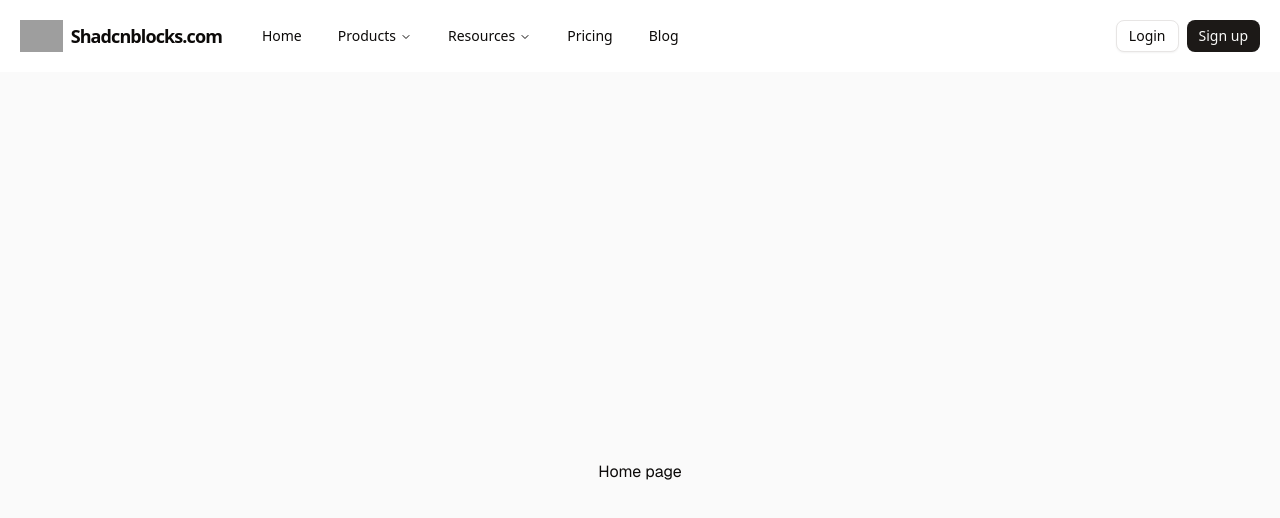
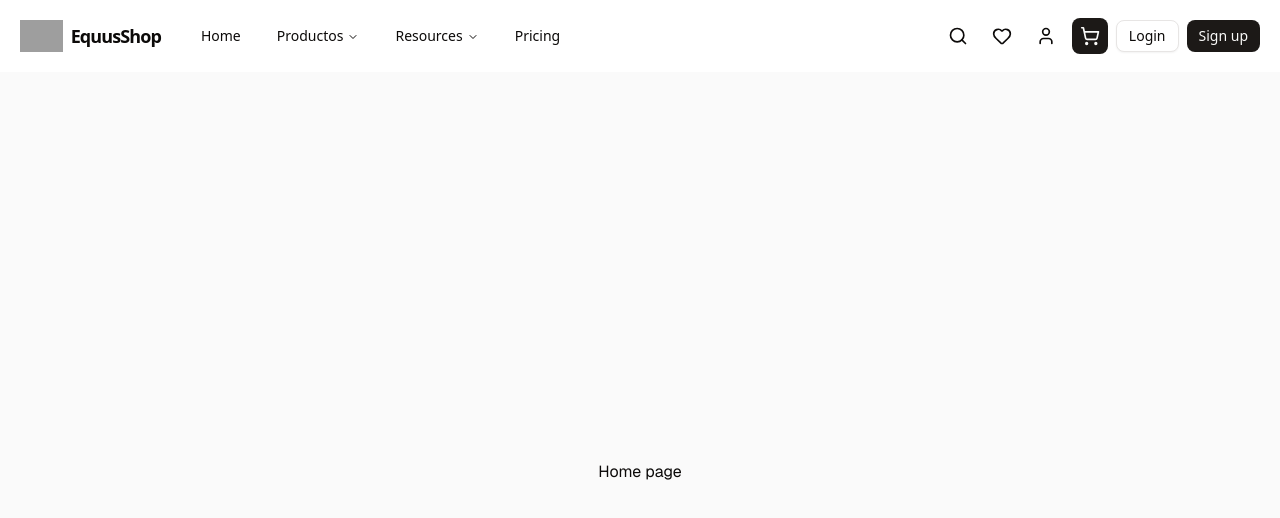
Before and after one commit to FrancoBarberis/S02-26-Equipo-14-Web-App-Development---Frontend, a Next.js app: page / in a window 1280 px wide. Shown: the top 518 px of the page. Built offline with nearby package versions, Linux system fonts and the light colour scheme; grey boxes are pictures that could not be loaded.

Commit message:
Navbar products dropdowns

```diff
--- a/components/Navbar.tsx
+++ b/components/Navbar.tsx
@@ -1,6 +1,22 @@
 "use client";
 
-import { Book, Menu, Sunset, Trees, Zap } from "lucide-react";
+import {
+  Menu,
+  User,
+  ShoppingCart,
+  Search,
+  Home as HomeIcon,
+  Armchair,
+  Link2,
+  Footprints,
+  FlaskConical,
+  Shirt,
+  LifeBuoy,
+  Mail,
+  Activity,
+  FileText,
+  Heart,
+} from "lucide-react";
 
 import { cn } from "@/lib/utils";
 
@@ -26,6 +42,7 @@ import {
   SheetTitle,
   SheetTrigger,
 } from "@/components/ui/sheet";
+import React from "react";
 
 interface MenuItem {
   title: string;
@@ -59,40 +76,45 @@ interface Navbar1Props {
 
 const Navbar1 = ({
   logo = {
-    url: "https://www.shadcnblocks.com",
+    url: "/",
     src: "https://deifkwefumgah.cloudfront.net/shadcnblocks/block/logos/shadcnblockscom-icon.svg",
     alt: "logo",
-    title: "Shadcnblocks.com",
+    title: "EquusShop",
   },
   menu = [
-    { title: "Home", url: "#" },
+    { title: "Home", url: "/" },
     {
-      title: "Products",
+      title: "Productos",
       url: "#",
       items: [
         {
-          title: "Blog",
-          description: "The latest industry news, updates, and info",
-          icon: <Book className="size-5 shrink-0" />,
+          title: "Monturas",
+          description: "Sillas, cinchas y accesorios de montura",
+          icon: <Armchair className="size-5 shrink-0" />,
           url: "#",
         },
         {
-          title: "Company",
-          description: "Our mission is to innovate and empower the world",
-          icon: <Trees className="size-5 shrink-0" />,
+          title: "Bridones",
+          description: "Bocados y cabezadas",
+          icon: <Link2 className="size-5 shrink-0" />,
           url: "#",
         },
         {
-          title: "Careers",
-          description: "Browse job listing and discover our workspace",
-          icon: <Sunset className="size-5 shrink-0" />,
+          title: "Estribos",
+          description: "Estribos y accesorios",
+          icon: <Footprints className="size-5 shrink-0" />,
           url: "#",
         },
         {
-          title: "Support",
-          description:
-            "Get in touch with our support team or visit our community forums",
-          icon: <Zap className="size-5 shrink-0" />,
+          title: "Comida / Suplementos",
+          description: "Vitaminas y suplementos nutricionales",
+          icon: <FlaskConical className="size-5 shrink-0" />,
+          url: "#",
+        },
+        {
+          title: "Ropa técnica",
+          description: "Indumentaria para entrenamiento y competición",
+          icon: <Shirt className="size-5 shrink-0" />,
           url: "#",
         },
       ],
@@ -103,36 +125,32 @@ const Navbar1 = ({
       items: [
         {
           title: "Help Center",
-          description: "Get all the answers you need right here",
-          icon: <Zap className="size-5 shrink-0" />,
+          description: "Respuestas a preguntas frecuentes",
+          icon: <LifeBuoy className="size-5 shrink-0" />,
           url: "#",
         },
         {
           title: "Contact Us",
-          description: "We are here to help you with any questions you have",
-          icon: <Sunset className="size-5 shrink-0" />,
+          description: "Soporte y consultas",
+          icon: <Mail className="size-5 shrink-0" />,
           url: "#",
         },
         {
           title: "Status",
-          description: "Check the current status of our services and APIs",
-          icon: <Trees className="size-5 shrink-0" />,
+          description: "Estado de servicios y APIs",
+          icon: <Activity className="size-5 shrink-0" />,
           url: "#",
         },
         {
           title: "Terms of Service",
-          description: "Our terms and conditions for using our services",
-          icon: <Book className="size-5 shrink-0" />,
+          description: "Términos y condiciones",
+          icon: <FileText className="size-5 shrink-0" />,
           url: "#",
         },
       ],
     },
     {
       title: "Pricing",
-      url: "#",
-    },
-    {
-      title: "Blog",
       url: "#",
     },
   ],
@@ -144,7 +162,7 @@ const Navbar1 = ({
 }: Navbar1Props) => {
   return (
     <section className={cn("py-4 px-5", className)}>
-      <div className="container">
+      <div className="container w-full">
         {/* Desktop Menu */}
         <nav className="hidden items-center justify-between lg:flex">
           <div className="flex items-center gap-6">
@@ -159,6 +177,7 @@ const Navbar1 = ({
                 {logo.title}
               </span>
             </a>
+
             <div className="flex items-center">
               <NavigationMenu>
                 <NavigationMenuList>
@@ -167,7 +186,22 @@ const Navbar1 = ({
               </NavigationMenu>
             </div>
           </div>
-          <div className="flex gap-2">
+
+          {/* (Opcional) Acciones rápidas a la derecha */}
+          <div className="absolute right-5 flex items-center gap-2">
+            <Button variant="ghost" size="icon" aria-label="Buscar">
+              <Search className="size-5" />
+            </Button>
+            <Button variant="ghost" size="icon" aria-label="Favoritos">
+              <Heart className="size-5" />
+            </Button>
+            <Button variant="ghost" size="icon" aria-label="Mi cuenta">
+              <User className="size-5" />
+            </Button>
+            <Button size="icon" aria-label="Carrito">
+              <ShoppingCart className="size-5" />
+            </Button>
+            {/* Auth */}
             <Button asChild variant="outline" size="sm">
               <a href={auth.login.url}>{auth.login.title}</a>
             </Button>
@@ -178,8 +212,8 @@ const Navbar1 = ({
         </nav>
 
         {/* Mobile Menu */}
-        <div className="block lg:hidden">
-          <div className="flex items-center justify-between">
+        <div className="block w-full lg:hidden">
+          <div className="inner-container w-full flex items-center justify-between">
             {/* Logo */}
             <a href={logo.url} className="flex items-center gap-2">
               <img
@@ -188,12 +222,14 @@ const Navbar1 = ({
                 alt={logo.alt}
               />
             </a>
+
             <Sheet>
               <SheetTrigger asChild>
-                <Button variant="outline" size="icon">
+                <Button variant="outline" size="icon" aria-label="Abrir menú">
                   <Menu className="size-4" />
                 </Button>
               </SheetTrigger>
+
               <SheetContent className="overflow-y-auto">
                 <SheetHeader>
                   <SheetTitle>
@@ -206,6 +242,7 @@ const Navbar1 = ({
                     </a>
                   </SheetTitle>
                 </SheetHeader>
+
                 <div className="flex flex-col gap-6 p-4">
                   <Accordion
                     type="single"
```
